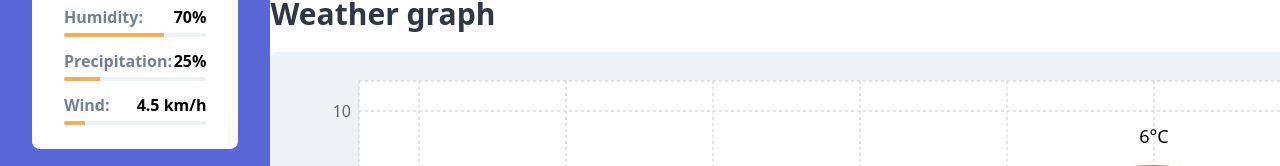
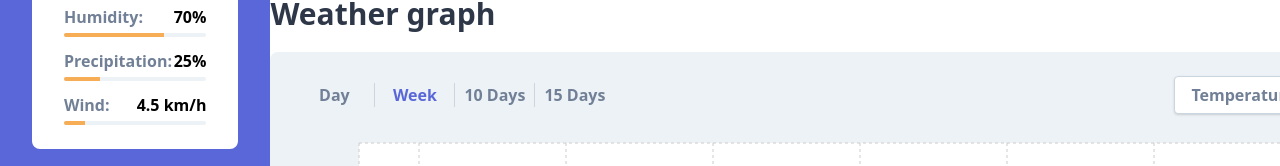
Before and after one commit to nikolasbarwicki/ts-weather-app, a React (Create React App) app: page / in a window 1280 px wide. Shown: the part 619-785 px from the top of the page. Built offline with nearby package versions, Linux system fonts and the light colour scheme.

Commit message:
Add UI elements to weather graph component

```diff
--- a/src/App.tsx
+++ b/src/App.tsx
@@ -225,6 +225,37 @@ function App() {
             Weather graph
           </h1>
           <div className="bg-gray-200 rounded-lg p-6">
+            <div className="flex justify-between  mb-6">
+              <div className="grid items-center grid-cols-4 divide-x divide-gray-400">
+                <div className="text-center w-20 text-gray-600 font-semibold">
+                  Day
+                </div>
+                <div className="text-center w-20 text-indigo-600 font-semibold">
+                  Week
+                </div>
+                <div className="text-center w-20 text-gray-600 font-semibold">
+                  10 Days
+                </div>
+                <div className="text-center w-20 text-gray-600 font-semibold">
+                  15 Days
+                </div>
+              </div>
+              <div className="inline-block relative w-48">
+                <select className="block appearance-none w-full bg-white border border-gray-400 hover:border-gray-500 px-4 py-2 pr-8 rounded shadow leading-tight focus:outline-none focus:shadow-outline text-gray-600 font-semibold">
+                  <option>Temperature (&deg;C)</option>
+                  <option>Temperature (&deg;F)</option>
+                </select>
+                <div className="pointer-events-none absolute inset-y-0 right-0 flex items-center px-2 text-gray-700">
+                  <svg
+                    className="fill-current h-4 w-4"
+                    xmlns="http://www.w3.org/2000/svg"
+                    viewBox="0 0 20 20"
+                  >
+                    <path d="M9.293 12.95l.707.707L15.657 8l-1.414-1.414L10 10.828 5.757 6.586 4.343 8z" />
+                  </svg>
+                </div>
+              </div>
+            </div>
             <Chart />
           </div>
         </section>
```
